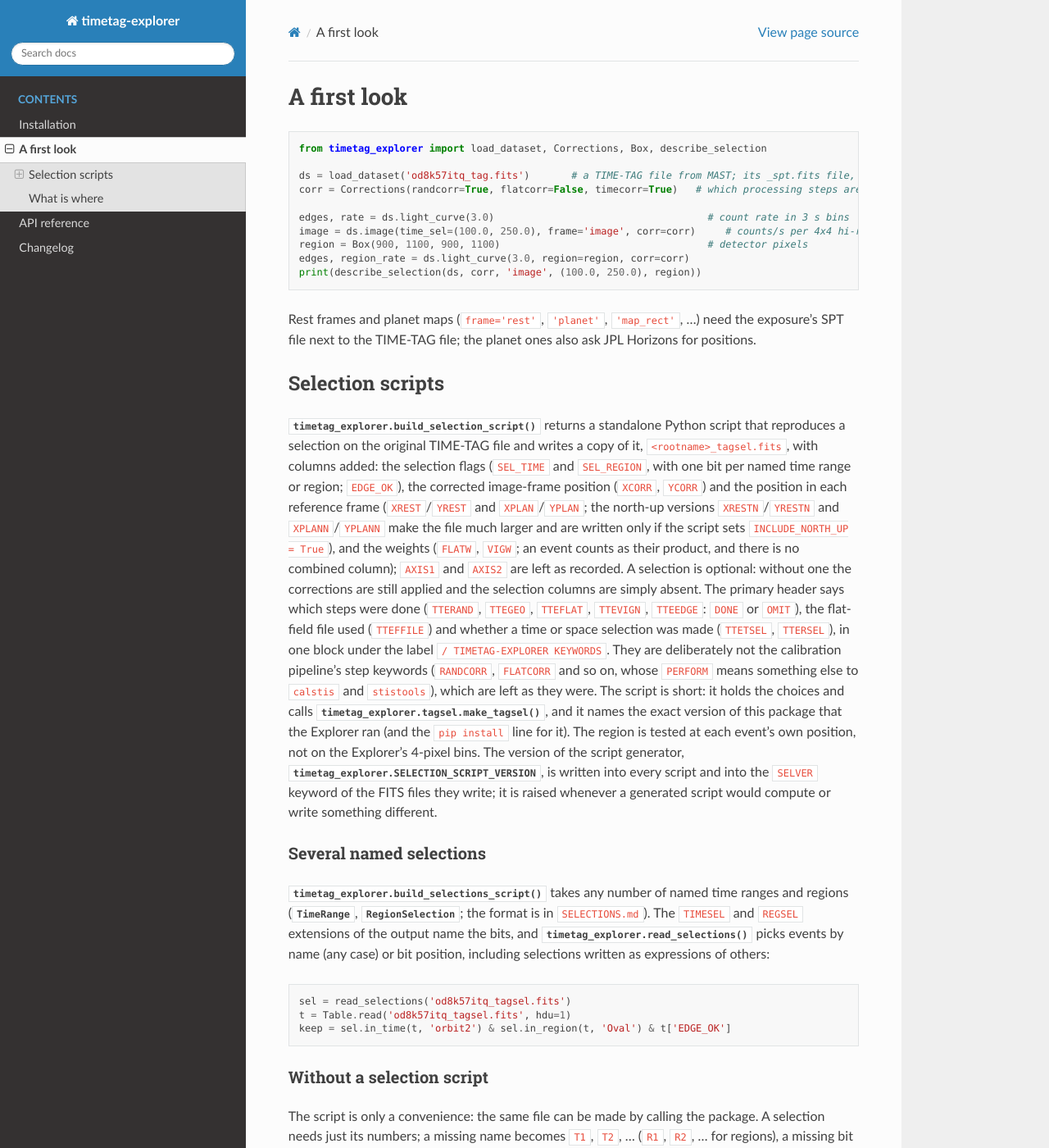
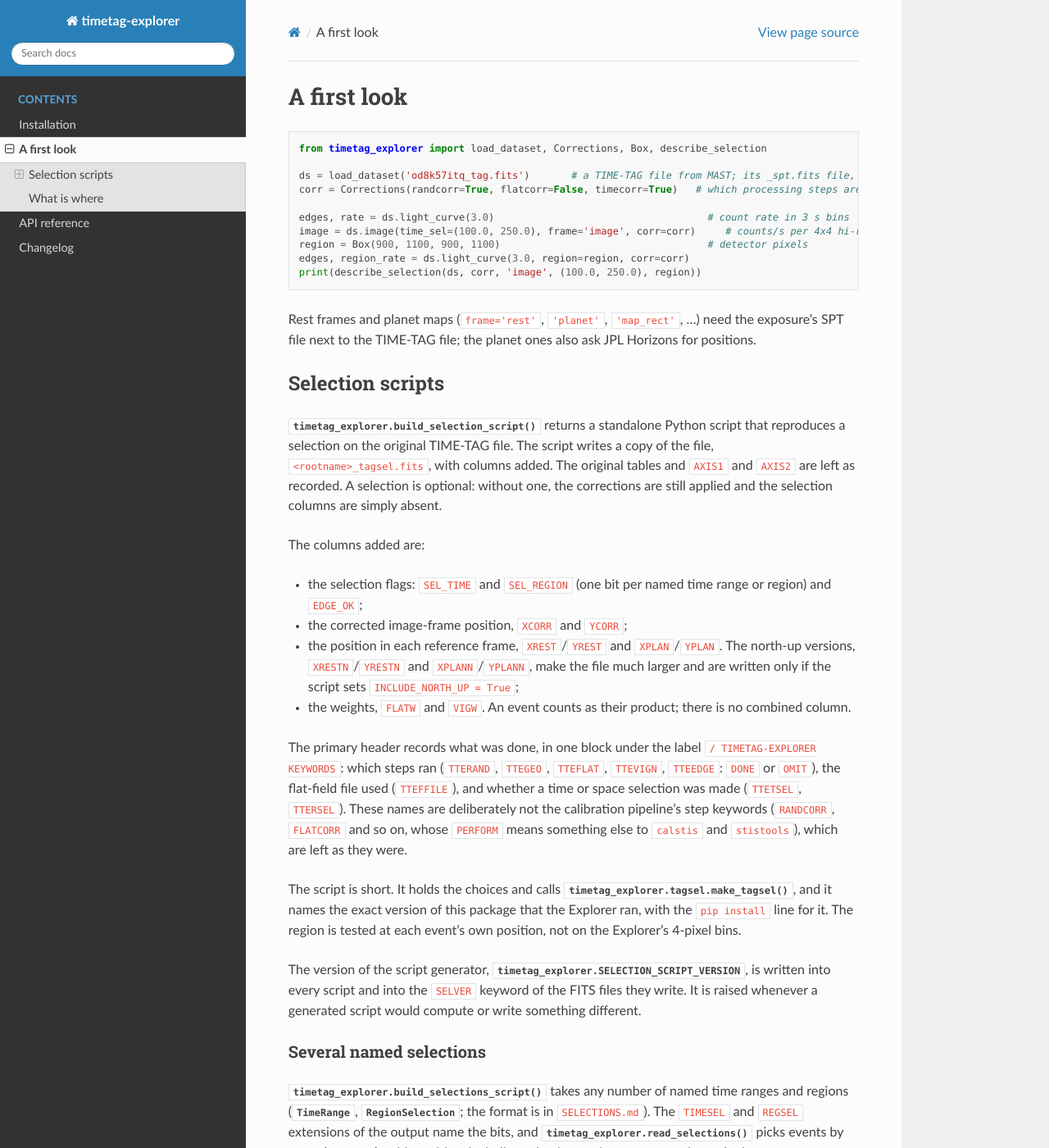
Before and after one commit to sean-lockwood/timetag-explorer, a Sphinx documentation site: the page built from docs/usage.rst, in a window 1280 px wide and 1400 px high. Shown: the whole window at 82% size. Built offline with Sphinx 7.4.7 and the Read the Docs theme 3.1.0, drawn with Linux system fonts in a browser that asks for light colours.

Commit message:
usage.rst: break the Selection scripts paragraph into short paragraphs and a list of the columns added
No content change.

Co-Authored-By: Claude Sonnet 5.5 <noreply@anthropic.com>
Claude-Session: https://claude.ai/code/session_01JbRRCr3hy99suhEZydqKYG

```diff
--- a/docs/usage.rst
+++ b/docs/usage.rst
@@ -21,23 +21,32 @@ Selection scripts
 -----------------
 
 :func:`timetag_explorer.build_selection_script` returns a standalone Python script that reproduces a selection on the
-original TIME-TAG file and writes a copy of it, ``<rootname>_tagsel.fits``, with columns added: the selection flags
-(``SEL_TIME`` and ``SEL_REGION``, with one bit per named time range or region; ``EDGE_OK``), the corrected image-frame position (``XCORR``, ``YCORR``) and the position
-in each reference frame (``XREST``/``YREST`` and ``XPLAN``/``YPLAN``; the north-up versions ``XRESTN``/``YRESTN`` and
-``XPLANN``/``YPLANN`` make the file much larger and are written only if the script sets ``INCLUDE_NORTH_UP = True``), and
-the weights (``FLATW``, ``VIGW``; an event counts as their product, and there is no combined column); ``AXIS1`` and
-``AXIS2`` are left as recorded. A selection is optional: without
-one the corrections are still applied and the selection columns are simply absent. The primary header says which steps
-were done (``TTERAND``, ``TTEGEO``, ``TTEFLAT``, ``TTEVIGN``, ``TTEEDGE``: ``DONE`` or ``OMIT``), the flat-field file used
-(``TTEFFILE``) and whether a time or space selection was made (``TTETSEL``, ``TTERSEL``), in one block under the label
-``/ TIMETAG-EXPLORER KEYWORDS``. They are deliberately not the calibration pipeline's step keywords (``RANDCORR``,
-``FLATCORR`` and so on, whose ``PERFORM`` means something else to ``calstis`` and ``stistools``), which are left as they
-were. The script is short: it holds
-the choices and calls :func:`timetag_explorer.tagsel.make_tagsel`, and it names the exact version of this package that
-the Explorer ran (and the ``pip install`` line for it). The region is tested at each event's own position, not on the
-Explorer's 4-pixel bins. The version of the script generator,
-:data:`timetag_explorer.SELECTION_SCRIPT_VERSION`, is written into every script and into the ``SELVER`` keyword of the
-FITS files they write; it is raised whenever a generated script would compute or write something different.
+original TIME-TAG file. The script writes a copy of the file, ``<rootname>_tagsel.fits``, with columns added. The
+original tables and ``AXIS1`` and ``AXIS2`` are left as recorded. A selection is optional: without one, the
+corrections are still applied and the selection columns are simply absent.
+
+The columns added are:
+
+* the selection flags: ``SEL_TIME`` and ``SEL_REGION`` (one bit per named time range or region) and ``EDGE_OK``;
+* the corrected image-frame position, ``XCORR`` and ``YCORR``;
+* the position in each reference frame, ``XREST``/``YREST`` and ``XPLAN``/``YPLAN``. The north-up versions,
+  ``XRESTN``/``YRESTN`` and ``XPLANN``/``YPLANN``, make the file much larger and are written only if the script sets
+  ``INCLUDE_NORTH_UP = True``;
+* the weights, ``FLATW`` and ``VIGW``. An event counts as their product; there is no combined column.
+
+The primary header records what was done, in one block under the label ``/ TIMETAG-EXPLORER KEYWORDS``: which steps
+ran (``TTERAND``, ``TTEGEO``, ``TTEFLAT``, ``TTEVIGN``, ``TTEEDGE``: ``DONE`` or ``OMIT``), the flat-field file used
+(``TTEFFILE``), and whether a time or space selection was made (``TTETSEL``, ``TTERSEL``). These names are deliberately
+not the calibration pipeline's step keywords (``RANDCORR``, ``FLATCORR`` and so on, whose ``PERFORM`` means something
+else to ``calstis`` and ``stistools``), which are left as they were.
+
+The script is short. It holds the choices and calls :func:`timetag_explorer.tagsel.make_tagsel`, and it names the exact
+version of this package that the Explorer ran, with the ``pip install`` line for it. The region is tested at each
+event's own position, not on the Explorer's 4-pixel bins.
+
+The version of the script generator, :data:`timetag_explorer.SELECTION_SCRIPT_VERSION`, is written into every script
+and into the ``SELVER`` keyword of the FITS files they write. It is raised whenever a generated script would compute or
+write something different.
 
 Several named selections
 ~~~~~~~~~~~~~~~~~~~~~~~~
```
